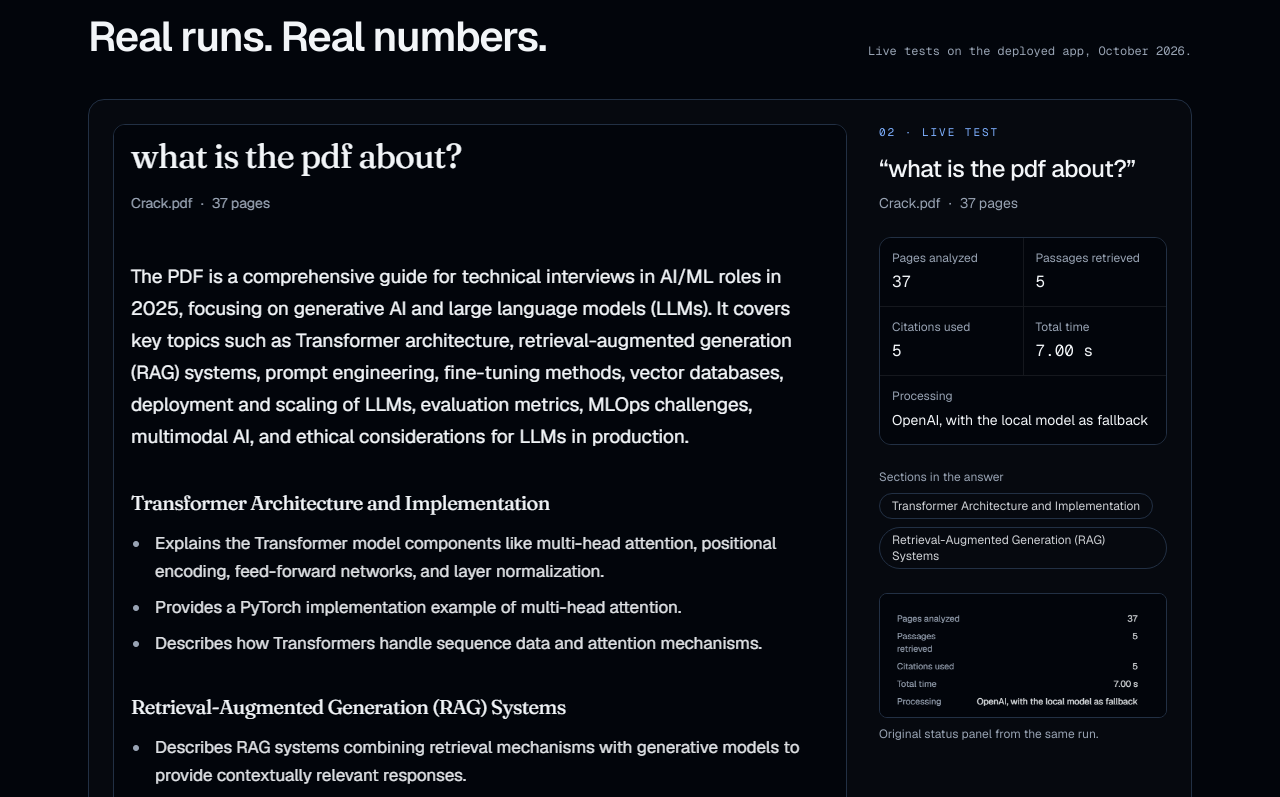
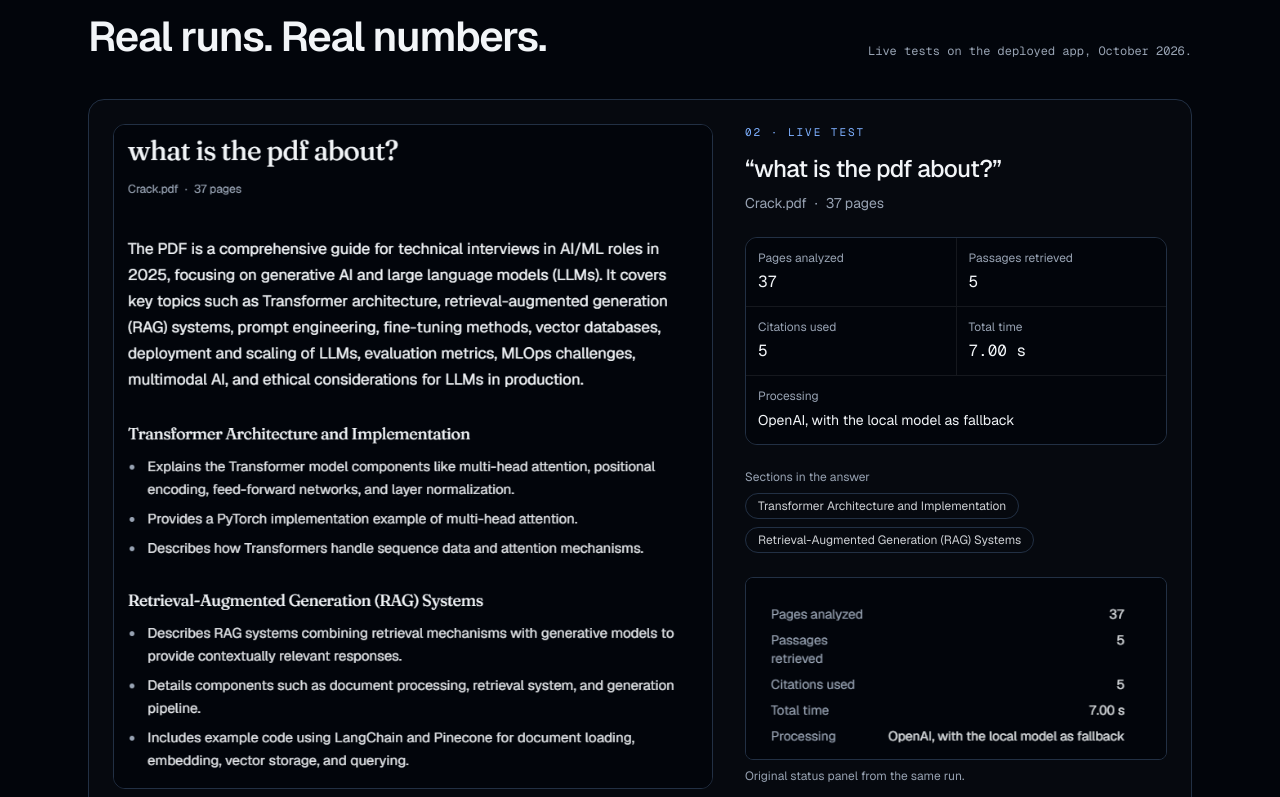
Before and after one commit to shahil5z/atlas, a Next.js app: page / in a window 1280 px wide. Shown: the part 3043-3840 px from the top of the page. Built offline with nearby package versions, Linux system fonts and the light colour scheme.

Commit message:
Benchmark: slightly smaller screenshot frame, no cropping

```diff
--- a/src/components/landing/benchmark-section.tsx
+++ b/src/components/landing/benchmark-section.tsx
@@ -119,9 +119,9 @@ function Slide({ run, position, count, active }: { run: BenchmarkRun; position:
       aria-hidden={!active}
       inert={!active}
       data-active={active}
-      className="bench-slide grid min-w-0 gap-6 p-4 [grid-area:1/1] sm:p-6 xl:grid-cols-[minmax(0,734px)_minmax(0,1fr)] xl:gap-8"
+      className="bench-slide grid min-w-0 gap-6 p-4 [grid-area:1/1] sm:p-6 xl:grid-cols-[minmax(0,600px)_minmax(0,1fr)] xl:gap-8"
     >
-      {/* The original PNG, never wider than its natural size so every word stays sharp. */}
+      {/* The original PNG, scaled down proportionally (never cropped) to a 600px frame. */}
       <div className="min-w-0 self-start">
         <a
           href={shot.src}
@@ -137,7 +137,7 @@ function Slide({ run, position, count, active }: { run: BenchmarkRun; position:
             alt={`Atlas answer screen for “${run.question}” on ${run.document}, ${run.pages}. Sections: ${run.sections.join("; ")}.`}
             width={shot.width}
             height={shot.height}
-            style={{ width: "100%", maxWidth: shot.width, height: "auto" }}
+            style={{ width: "100%", maxWidth: Math.min(shot.width, 600), height: "auto" }}
             className="block"
           />
           <span className="pointer-events-none absolute right-3 top-3 rounded-full border border-white/10 bg-black/70 px-2.5 py-1 font-mono text-[10px] uppercase tracking-[0.14em] text-white/80 opacity-0 transition-opacity group-hover:opacity-100 group-focus-visible:opacity-100 motion-reduce:transition-none">
```
